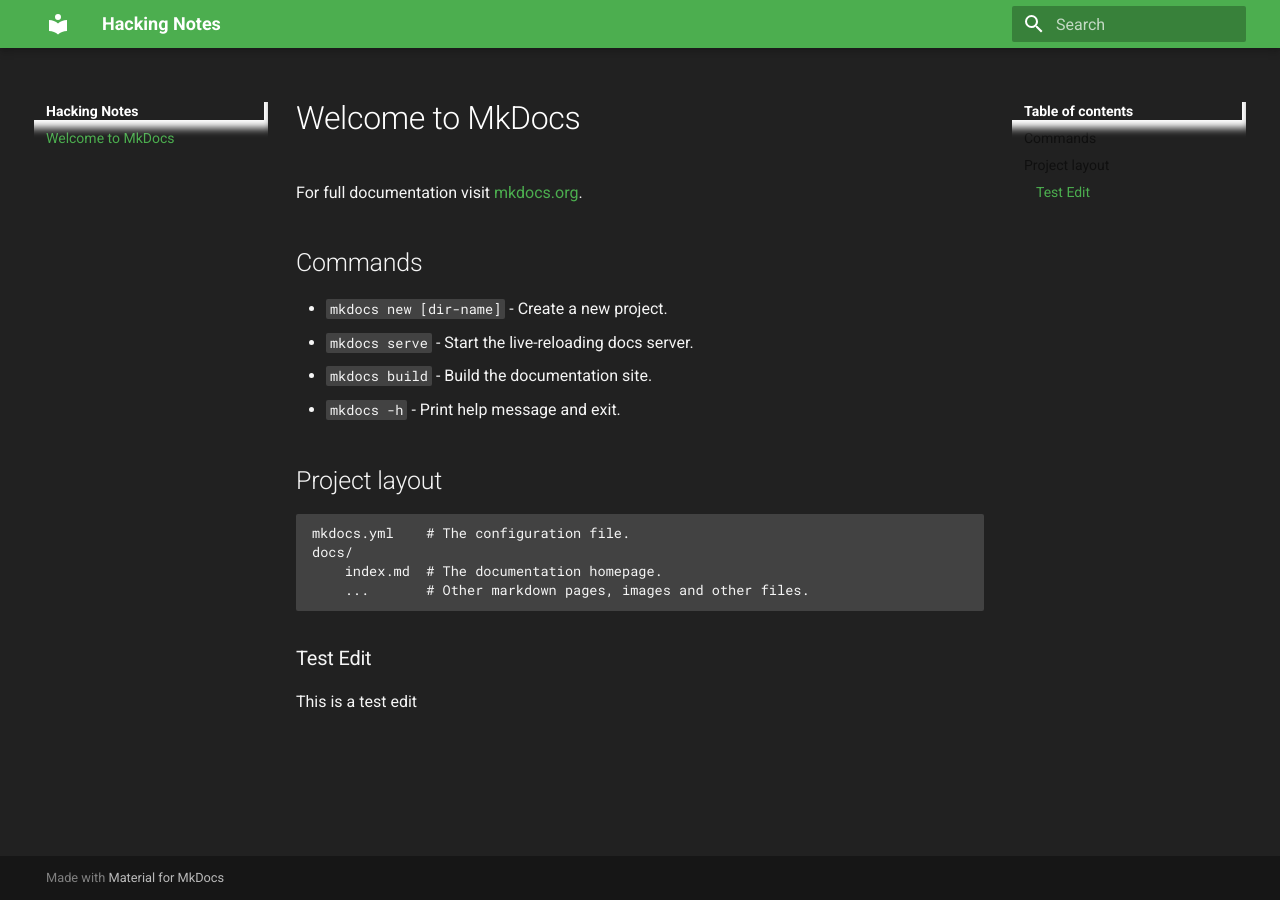
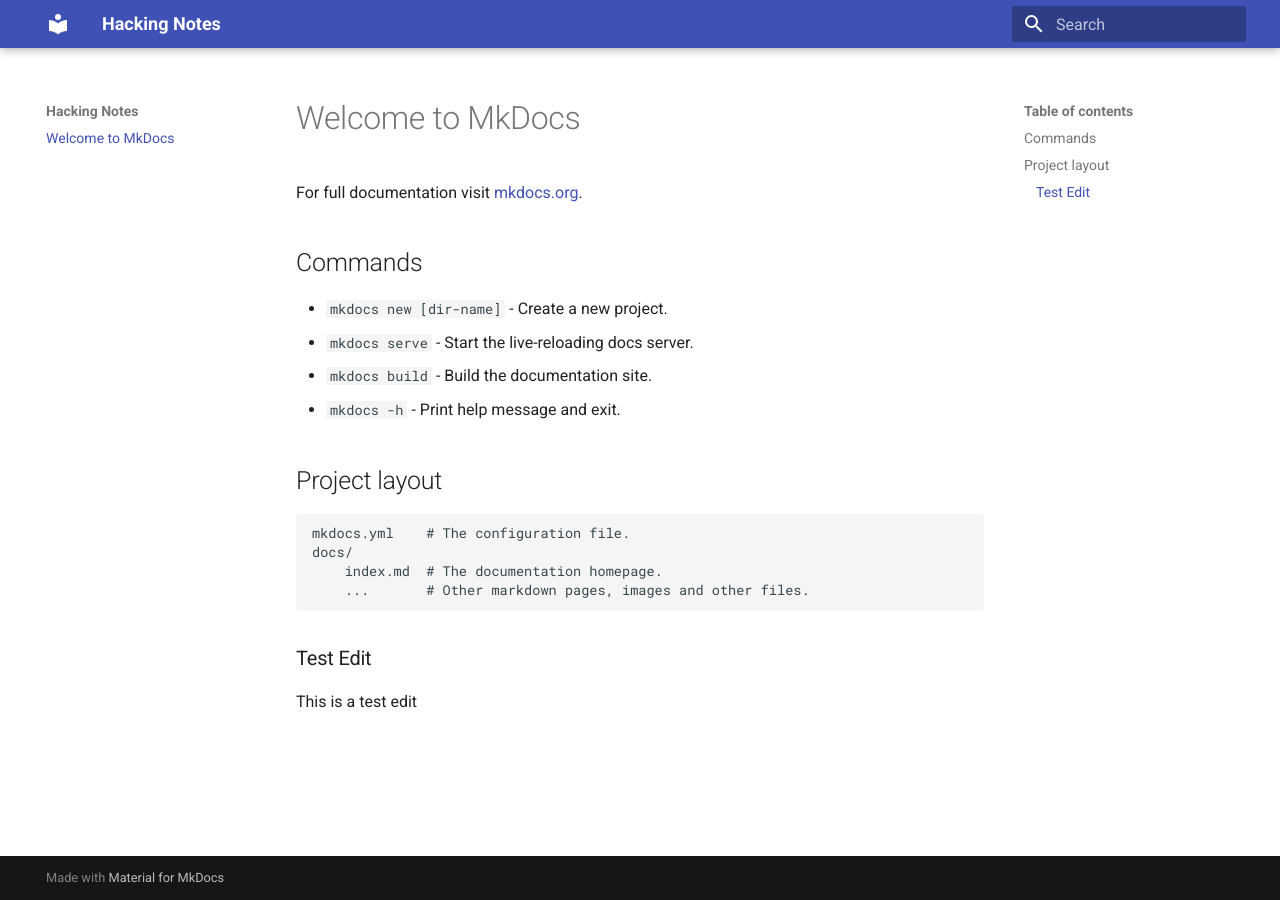
Before and after one commit to bull-sec/hacking-notes, an MkDocs documentation site: the page built from docs/index.md, in a window 1280 px wide. Built offline with MkDocs 1.6.1 and Material for MkDocs 9.7.7, drawn with Linux system fonts in a browser that asks for light colours.

Commit message:
removing dark theme due to css issues

```diff
--- a/mkdocs.yml
+++ b/mkdocs.yml
@@ -1,11 +1,3 @@
 site_name: Hacking Notes
 theme:
   name: material
-  custom_dir: 'theme'
-  palette:
-    primary: 'green'
-    accent: 'light green'
-
-extra_css:
-  - stylesheets/dark_theme.css
-  - stylesheets/codehilite.css
```
